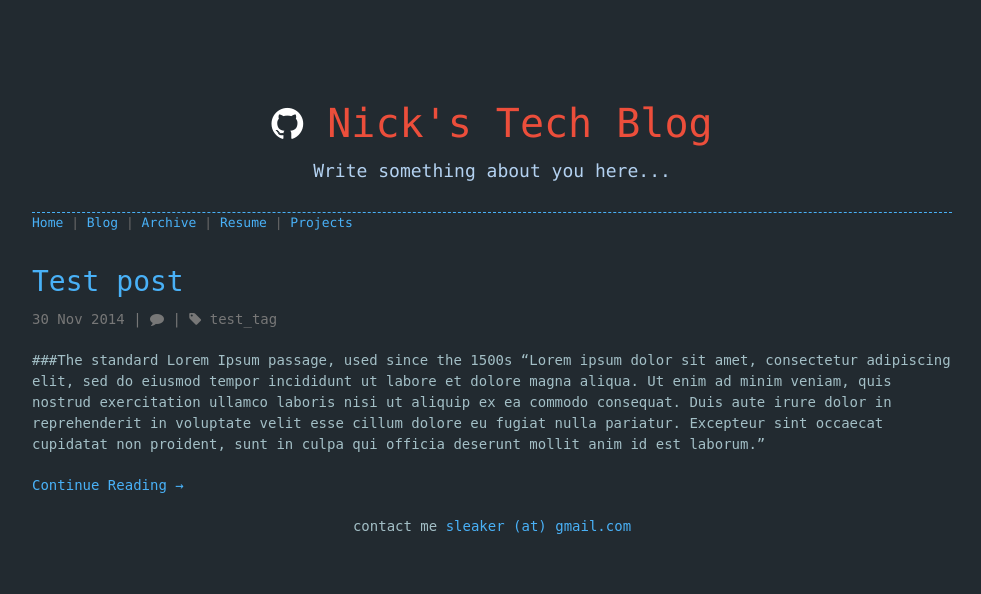
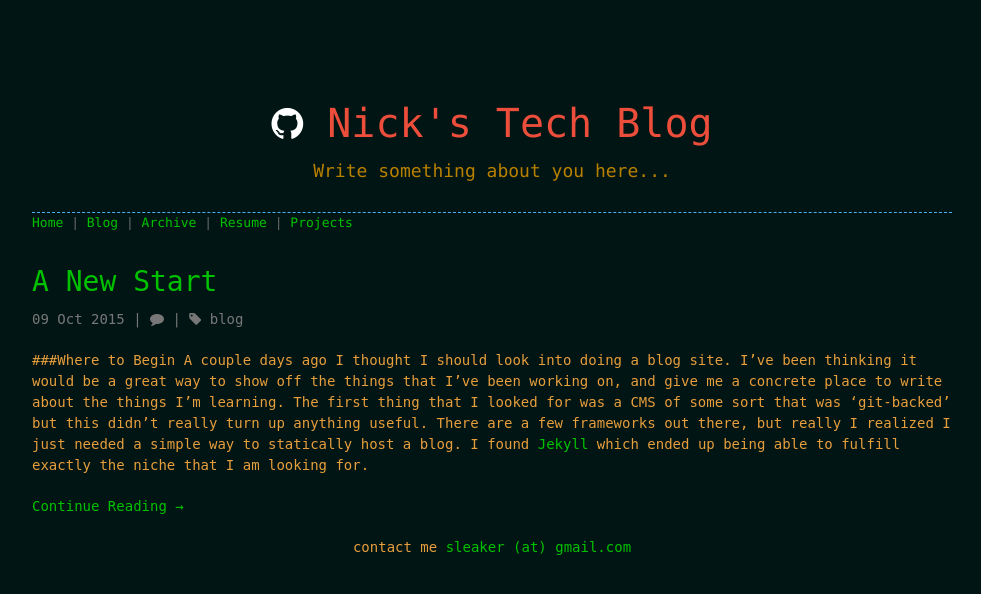
Before and after one commit to Sleaker/sleaker.github.io, a Jekyll site: the page built from index.html, in a window 1280 px wide. Shown: the top 594 px of the page, without its empty margins (148-1129 px from the left). Built offline with Jekyll 4.4.1, drawn with Linux system fonts in a browser that asks for light colours; nearby versions of some CDN libraries; comment, search, counter and statistics services are not loaded.

Commit message:
Colorscheme is in flux, minor changes right now. First post, and minor readme formatting

```diff
--- a/_posts/2014-11-30-testtest.md
+++ /dev/null
@@ -1,14 +0,0 @@
----
-title: "Test post"
-tags: [test_tag]
----
-
-
-###The standard Lorem Ipsum passage, used since the 1500s
-"Lorem ipsum dolor sit amet, consectetur adipiscing elit, sed do eiusmod tempor incididunt ut labore et dolore magna aliqua. Ut enim ad minim veniam, quis nostrud exercitation ullamco laboris nisi ut aliquip ex ea commodo consequat. Duis aute irure dolor in reprehenderit in voluptate velit esse cillum dolore eu fugiat nulla pariatur. Excepteur sint occaecat cupidatat non proident, sunt in culpa qui officia deserunt mollit anim id est laborum."
-
-The standard Lorem Ipsum passage, used since the 1500s
-
-"Lorem ipsum dolor sit amet, consectetur adipiscing elit, sed do eiusmod tempor incididunt ut labore et dolore magna aliqua. Ut enim ad minim veniam, quis nostrud exercitation ullamco laboris nisi ut aliquip ex ea commodo consequat. Duis aute irure dolor in reprehenderit in voluptate velit esse cillum dolore eu fugiat nulla pariatur. Excepteur sint occaecat cupidatat non proident, sunt in culpa qui officia deserunt mollit anim id est laborum."
-
-![test]({{site.baseurl}}/images/local/fingerkey-1.jpg)
--- /dev/null
+++ b/_posts/2015-10-09-theblogstarts.md
@@ -0,0 +1,19 @@
+---
+title: "A New Start"
+tags: [blog]
+---
+
+
+###Where to Begin
+A couple days ago I thought I should look into doing a blog site.  I've been thinking it would be a great way to show off the things that I've been working on, and give me a concrete place to write about the things I'm learning.  The first thing that I looked for was a CMS of some sort that was 'git-backed' but this didn't really turn up anything useful. There are a few frameworks out there, but really I realized I just needed a simple way to statically host a blog.  I found [Jekyll] which ended up being able to fulfill exactly the niche that I am looking for.
+
+###Jekyll
+So Jekyll was a bit confusing at first, I'm accustomed to server software that hosts specific websites that you've built.  Instead jekyll builds out the website from templates and then dumps the content into a servable directory.  After getting jekyll installed and playing around with a few of the configuration variables I want on the search for some alternative pre-built templates. [autm-rb] is what I found, and I ended up customizing it for myself.  So that's where we are at now. A nice little blog where I can post.
+
+###Open Source Society
+As it turns out, the same day I decided to get a blog going, I saw a link come through on stack overflow to [Open Source Society].  OSS is a course collection designed to teach someone the equivalent of a bachelor's in Computer Science.  Although I'm employed as a Software Developer, I haven't received a bachelors degree and sometimes I feel as if there are holes in my knowledge or times that I really don't know where to go to expand my scope into lower level ideas.  I've tried doing some MOOCs but the quality can be lacking, or there is a lack of community interaction with them.  These are things the OSS is attempting to help solve, by providing a community and a clear curriculum.  I decided to sign up for it, it's all self-driven, but hopefully with a growing community around it, it will stay engaging.
+
+
+[Jekyll]: http://www.jekyllrb.com
+[autm-rb]: https://github.com/railsr/autm-rb
+[Open Source Society]: https://www.github.com/open-source-society
--- a/public/stylesheets/styles.css
+++ b/public/stylesheets/styles.css
@@ -51,9 +51,9 @@ body {
   padding: 0px 0 20px 0px;
   margin: 0px;
   font: 14px/1.5 DejaVu Sans Mono, Monospace;
-  color: #A3BFC6 ;
+  color: #E79E3C;
   font-weight: normal;
-  background: #222A30;
+  background: #001514;
   -webkit-font-smoothing: subpixel-antialiased;
 }
 
@@ -62,7 +62,7 @@ body {
 }
 
 h1, h2, h3, h4, h5, h6 {
-  color: #EC4E3B;
+  color: #DE6546;
   margin: 0 0 10px;
   font-family: DejaVu Sans Mono, "dejavu_sans_monobook", Monospace;
   font-weight: normal;
@@ -93,11 +93,11 @@ h3 {
   line-height: 24px;
   font-family: DejaVu Sans Mono, "dejavu_sans_monobook", Monospace !important;
   font-weight: normal;
-  color: #b6b6b6;
+  color: #E47833;
 }
 
 a {
-  color: #49B1F7;
+  color: #00C200;
   font-weight: 400;
   text-decoration: none;
 }
@@ -242,7 +242,7 @@ section #title h1 {
 }
 
 section #title p {
-  color: #B3D1F0;
+  color: #B98000;
   font-family: 'dejavu_sans_monobook', monospace;
   font-weight: normal;
   font-size: 18px;
@@ -287,7 +287,7 @@ footer .right{
   margin: 0 0 10px;
   font-family: 'dejavu_sans_monobook', monospace;
   font-weight: normal;
-  color: #A3BFC6;
+  color: #B98000;
 }
 
 .tags{
```
Also changed, not shown: README.md.
